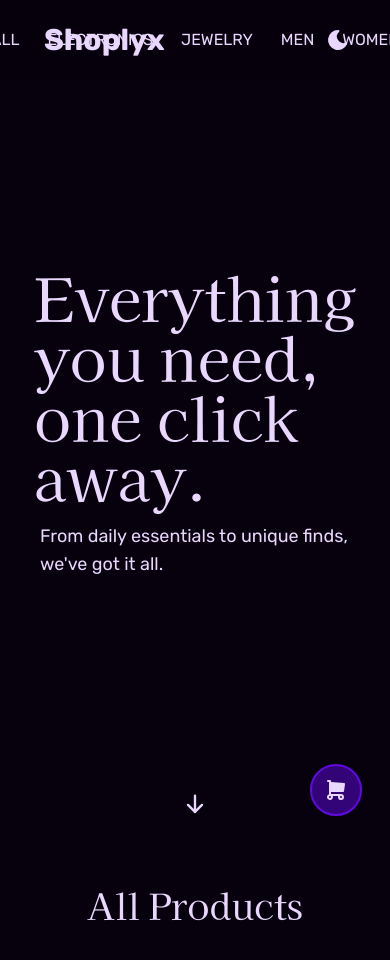
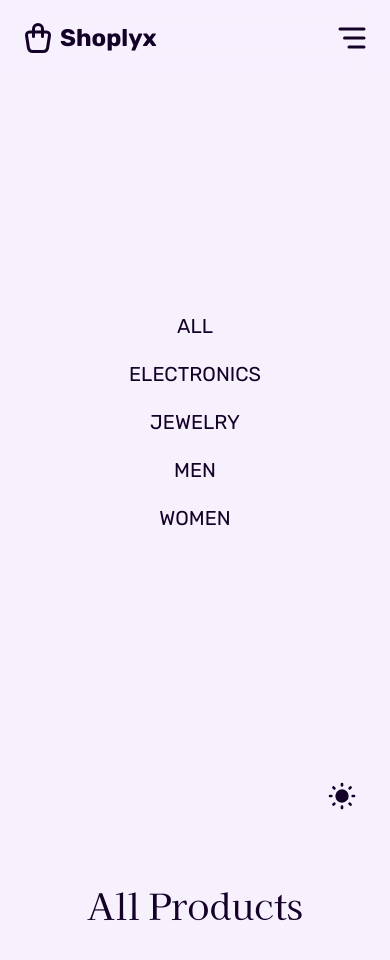
Before and after one commit to Over12/app-shop, a React (Vite) app: page / in a window 390 px wide. Both pictures are taken after a click on the button 338 px from the left and 40 px from the top of the page. Shown: the top 960 px of the page. Built offline with nearby package versions, Linux system fonts and the light colour scheme; no server answers.

Commit message:
Agregar menú móvil y mejorar la funcionalidad de la barra de navegación

```diff
--- a/src/components/ui/NavBar.jsx
+++ b/src/components/ui/NavBar.jsx
@@ -1,28 +1,65 @@
-import { useContext } from 'react'
-import { motion } from 'motion/react'
+import { useContext, useState } from 'react'
+import { AnimatePresence, motion } from 'motion/react'
 import { CartContext } from '../../context/CartContext'
-import { IconSunFilled, IconMoonFilled, IconShoppingBag } from '@tabler/icons-react'
+import { IconSunFilled, IconMoonFilled, IconShoppingBag, IconMenuDeep } from '@tabler/icons-react'
 import { Link } from 'react-router-dom'
+import PropTypes from 'prop-types'
 
 export default function Navbar() {
   const { darkMode, toggleDarkMode } = useContext(CartContext)
+  const [isOpen, setIsOpen] = useState(false)
+
+  const toggleMenu = () => {
+    setIsOpen(!isOpen)
+  }
 
   return (
-    <nav className='fixed bg-background/80 backdrop-blur-lg grid grid-cols-3 inset-x-0 top-0 px-10 py-5 transition-colors z-50'>
+    <>
+      <nav className='fixed bg-background/80 backdrop-blur-lg grid grid-cols-2 sm:grid-cols-3 inset-x-0 top-0 px-5 sm:px-10 py-5 transition-colors z-50'>
         <div className='flex items-center gap-1'>
-        <IconShoppingBag className='size-10' stroke={2.5} />
-        <span className='text-3xl font-bold'>Shoplyx</span>
+          <IconShoppingBag className='size-9 sm:size-10' stroke={2} />
+          <span className='text-2xl sm:text-3xl font-bold'>Shoplyx</span>
         </div>
-      <ul className='flex h-full items-center justify-center gap-7 uppercase'>
+        <button onClick={toggleMenu} className='sm:hidden justify-self-end'>
+          <IconMenuDeep className='size-9' />
+        </button>
+        <ul className='hidden sm:flex h-full items-center justify-center gap-7 uppercase'>
           <li><Link to='/'>All</Link></li>
           <li><Link to='/electronics'>Electronics</Link></li>
           <li><Link to='/jewelry'>Jewelry</Link></li>
           <li><Link to='/men'>Men</Link></li>
           <li><Link to='/women'>Women</Link></li>
         </ul>
-      <motion.button initial={{ opacity: 0 }} animate={{ opacity: 1 }} whileTap={{ rotate: -90 }} onClick={toggleDarkMode} className='justify-self-end'>
+        <motion.button initial={{ opacity: 0 }} animate={{ opacity: 1 }} whileTap={{ rotate: -90 }} onClick={toggleDarkMode} className='hidden sm:block justify-self-end'>
           {darkMode ? <IconMoonFilled /> : <IconSunFilled />}
         </motion.button>
       </nav>
+      <AnimatePresence mode='wait'>
+        {isOpen && <MobileMenu toggleMenu={toggleMenu} darkMode={darkMode} toggleDarkMode={toggleDarkMode} />}
+      </AnimatePresence>
+    </>
   )
 }
+
+function MobileMenu({ toggleMenu, darkMode, toggleDarkMode }) {
+  return (
+    <motion.div initial={{ opacity: 0, y: -100 }} animate={{ opacity: 1, y: 0 }} exit={{ opacity: 0, y: -100 }} className='sm:hidden fixed flex items-center justify-center inset-0 bg-background z-40 transition-colors'>
+      <ul className='flex flex-col items-center justify-center gap-5 text-center text-xl uppercase'>
+        <li onClick={toggleMenu}><Link to='/'>All</Link></li>
+        <li onClick={toggleMenu}><Link to='/electronics'>Electronics</Link></li>
+        <li onClick={toggleMenu}><Link to='/jewelry'>Jewelry</Link></li>
+        <li onClick={toggleMenu}><Link to='/men'>Men</Link></li>
+        <li onClick={toggleMenu}><Link to='/women'>Women</Link></li>
+      </ul>
+      <motion.button initial={{ opacity: 0 }} animate={{ opacity: 1 }} whileTap={{ rotate: -90 }} onClick={toggleDarkMode} className='absolute bottom-8 right-8'>
+        {darkMode ? <IconMoonFilled className='size-8'/> : <IconSunFilled className='size-8'/>}
+      </motion.button>
+    </motion.div>
+  )
+}
+
+MobileMenu.propTypes = {
+  toggleMenu: PropTypes.func.isRequired,
+  darkMode: PropTypes.bool.isRequired,
+  toggleDarkMode: PropTypes.func.isRequired
+}
```
Lines whose indentation alone changed are shown as unchanged.
